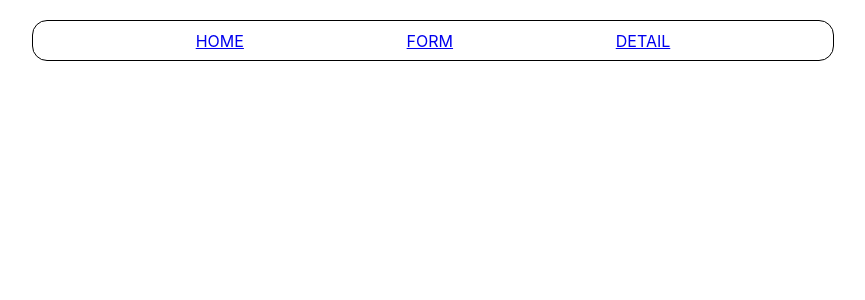
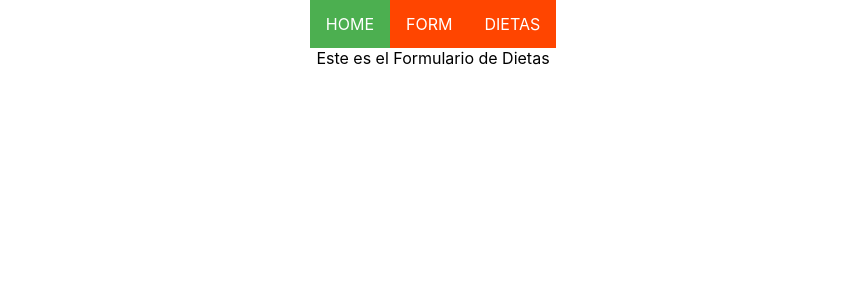
Before and after one commit to Davico84/ProyectoIndividualFood, a React (Create React App) app in the folder client/: page /diets in a window 1280 px wide. Shown: the top 300 px of the page, without its empty margins (207-1072 px from the left). Built offline with nearby package versions, Linux system fonts and the light colour scheme.

Commit message:
detail 99.81

```diff
--- a/client/src/App.js
+++ b/client/src/App.js
@@ -1,6 +1,6 @@
 import './App.css';
 import {Route, useLocation} from "react-router-dom"
-import {Home,Landing,Form,Detail} from "./views"
+import {Home,Landing,Form,Detail,Diets} from "./views"
 
 import NavBar from './components/NavBar/NavBar';
 function App() {
@@ -14,6 +14,7 @@ function App() {
       <Route exact path="/detail" component={Detail} />
       {/* <Route exact path="/detail" render ={()=><Detail idProp="valor" />}/>{ /* Ruta y component CON prop  */ }
       <Route exact path="/create" component={Form} />
+      <Route exact path="/diets" component={Diets} />
       <Route exact path="/home" render ={()=><Home unaProp="valor" />}/>{ /* Ruta y component CON prop  */ }
 
 
--- a/client/src/components/NavBar/NavBar.jsx
+++ b/client/src/components/NavBar/NavBar.jsx
@@ -1,12 +1,22 @@
 import {Link} from "react-router-dom";
 import style from "./NavBar.module.css"
+import { useLocation } from "react-router-dom";
 const NavBar=()=>{
+    // const location =useLocation();
+    // console.log("estes es location",location)
     return(
-        <div className={style.mainContainer}>
-            <Link to="/home">HOME</Link>
-            <Link to="/create">FORM</Link>
-            <Link to="/detail">DETAIL</Link>
-        </div>
+        <>
+        {/* // <div className={style.mainContainer}>
+        //     <Link to="/home">HOME</Link>
+        //     <Link to="/create">FORM</Link>
+            {location.pathname==="/home" || location.pathname==="/detail"?" ":<Link to="/detail">DETAIL</Link>} */}
+            <ul className={style.UL}>
+                <li className={style.LI}> <Link className={style.active} to="/home">HOME</Link></li>
+                <li className={style.LI}><Link className={style.L} to="/create">FORM</Link></li>
+                <li className={style.LI}><Link className={style.L} to="/diets">DIETAS</Link></li>
+            </ul>
+        {/* // </div> */}
+        </>
     )
 }
 
--- a/client/src/components/NavBar/NavBar.module.css
+++ b/client/src/components/NavBar/NavBar.module.css
@@ -11,3 +11,32 @@
     height: 39px;
     margin: 20px;
 }
+.UL{
+    background-color: orangered;
+    list-style-type: none;
+    margin: 0;
+    padding: 0;
+    overflow: hidden;
+}
+.LI{
+    float: left;
+}
+.L{
+    display: block;
+    color: white;
+    text-align: center;
+    padding: 14px 16px;
+    text-decoration: none;
+}
+LI:hover {
+    background-color: #111;
+}
+.active {
+    background-color: #4CAF50;
+    display: block;
+    color: white;
+    text-align: center;
+    padding: 14px 16px;
+    text-decoration: none;
+
+}
--- /dev/null
+++ b/client/src/views/Diets/Diets.jsx
@@ -0,0 +1,9 @@
+import React from 'react'
+
+const Diets = () => {
+  return (
+    <div>Este es el Formulario de Dietas</div>
+  )
+}
+
+export default Diets
--- a/client/src/views/index.js
+++ b/client/src/views/index.js
@@ -2,5 +2,5 @@ import Home from "../views/Home/Home"
 import Landing from "../views/Landing/Landing"
 import Form from "../views/Form/Form"
 import Detail from "../views/Detail/Detail"
-
-export  {Home,Landing,Form,Detail}
+import Diets from "./Diets/Diets"
+export  {Home,Landing,Form,Detail,Diets}
```
Also changed, not shown: client/src/views/Diets/Diets.module.css (added).
